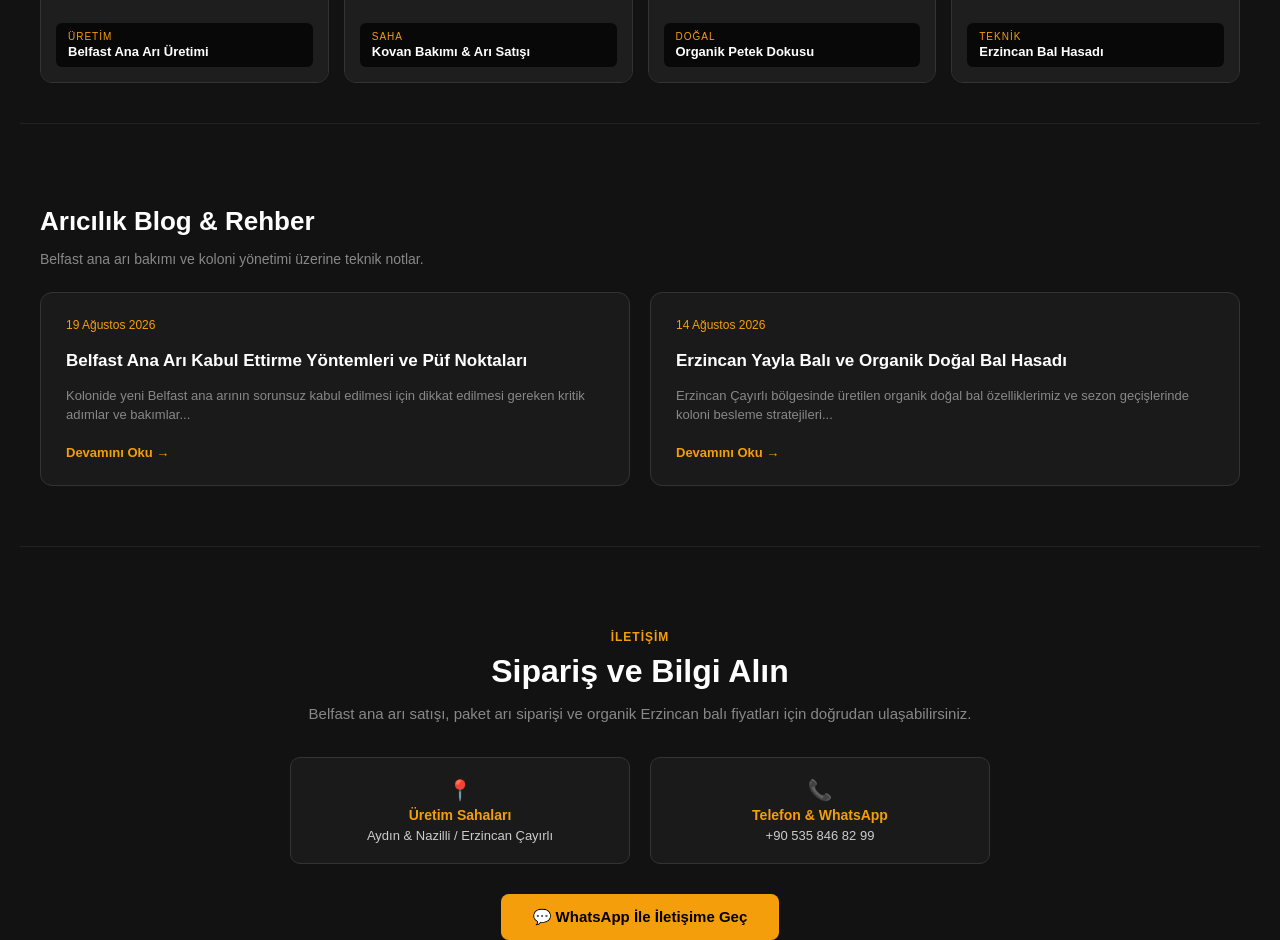
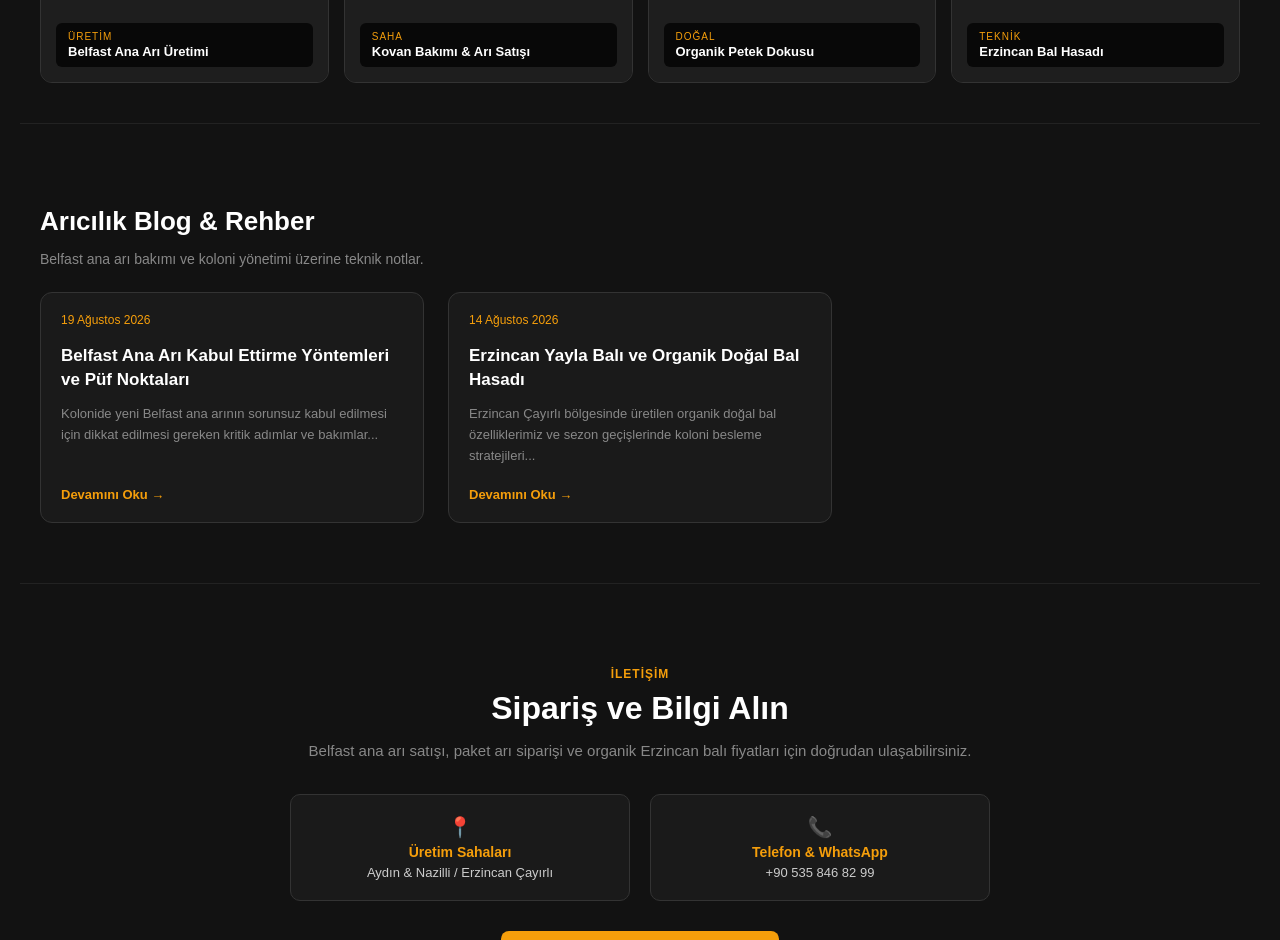
Before and after one commit to caglarkorkmazx-commits/korkmaz-aricilik, a Next.js app: page / in a window 1280 px wide. Shown: the part 1860-2800 px from the top of the page. Built offline with nearby package versions, Linux system fonts and the light colour scheme; no server answers; the database is empty.

Commit message:
Update page.js

```diff
--- a/app/page.js
+++ b/app/page.js
@@ -25,6 +25,7 @@ export default function Home() {
 
   const [slideIndex, setSlideIndex] = useState(0)
   const [isMobile, setIsMobile] = useState(false)
+  const [selectedBlog, setSelectedBlog] = useState(null)
 
   useEffect(() => {
     const checkMobile = () => {
@@ -83,6 +84,7 @@ export default function Home() {
     { name: 'Hizmetlerimiz', href: '#hizmetlerimiz' },
     { name: 'Hakkımızda', href: '#hakkimizda' },
     { name: 'Galeri', href: '#galeri' },
+    { name: 'Bloglar', href: '#blog' },
     { name: 'İletişim', href: '#iletisim' },
   ]
 
@@ -336,25 +338,85 @@ export default function Home() {
         </div>
       </section>
 
-      <section style={{ maxWidth: '1200px', margin: '0 auto', padding: '60px 20px', borderTop: '1px solid #222' }}>
+      {/* DÜZENLENEN BLOG SEKSİYONU */}
+      <section id="blog" style={{ maxWidth: '1200px', margin: '0 auto', padding: '60px 20px', borderTop: '1px solid #222' }}>
         <div style={{ marginBottom: '25px' }}>
           <h2 style={{ fontSize: '26px', fontWeight: 'bold', marginBottom: '8px' }}>Arıcılık Blog & Rehber</h2>
           <p style={{ color: '#888', fontSize: '14px' }}>Belfast ana arı bakımı ve koloni yönetimi üzerine teknik notlar.</p>
         </div>
 
-        <div style={{ display: 'grid', gridTemplateColumns: 'repeat(auto-fit, minmax(280px, 1fr))', gap: '20px' }}>
+        <div style={{ display: 'grid', gridTemplateColumns: 'repeat(auto-fill, minmax(300px, 1fr))', gap: '24px' }}>
           {blogs.map((blog, i) => (
-            <div key={blog.id || i} style={{ backgroundColor: '#1a1a1a', border: '1px solid #333', padding: '25px', borderRadius: '12px', display: 'flex', flexDirection: 'column', justifyContent: 'space-between' }}>
-              <div>
-                <span style={{ fontSize: '12px', color: '#f59e0b', display: 'block', marginBottom: '10px' }}>{blog.date}</span>
-                <h3 style={{ fontSize: '17px', lineHeight: '1.4', marginBottom: '12px', color: '#fff' }}>{blog.title}</h3>
-                <p style={{ fontSize: '13px', color: '#888', lineHeight: '1.5', marginBottom: '20px' }}>{blog.excerpt}</p>
+            <article
+              key={blog.id || i}
+              style={{
+                backgroundColor: '#1a1a1a',
+                border: '1px solid #333',
+                borderRadius: '12px',
+                overflow: 'hidden',
+                display: 'flex',
+                flexDirection: 'column',
+                justify: 'space-between'
+              }}
+            >
+              {blog.image_url && (
+                <img
+                  src={blog.image_url}
+                  alt={blog.title}
+                  style={{ width: '100%', height: '180px', objectFit: 'cover' }}
+                />
+              )}
+              <div style={{ padding: '20px', flex: 1, display: 'flex', flexDirection: 'column', justifyContent: 'space-between' }}>
+                <div>
+                  <span style={{ fontSize: '12px', color: '#f59e0b', display: 'block', marginBottom: '8px' }}>{blog.date}</span>
+                  <h3 style={{ fontSize: '17px', lineHeight: '1.4', marginBottom: '10px', color: '#fff', fontWeight: 'bold' }}>{blog.title}</h3>
+                  <p style={{
+                    fontSize: '13px',
+                    color: '#888',
+                    lineHeight: '1.6',
+                    marginBottom: '20px',
+                    display: '-webkit-box',
+                    WebkitLineClamp: 3,
+                    WebkitBoxOrient: 'vertical',
+                    overflow: 'hidden'
+                  }}>
+                    {blog.excerpt}
+                  </p>
+                </div>
+                <button
+                  onClick={() => setSelectedBlog(blog)}
+                  style={{ background: 'none', border: 'none', color: '#f59e0b', fontSize: '13px', fontWeight: '600', cursor: 'pointer', textAlign: 'left', padding: 0 }}
+                >
+                  Devamını Oku &rarr;
+                </button>
               </div>
-              <span style={{ color: '#f59e0b', fontSize: '13px', fontWeight: '600', cursor: 'pointer' }}>Devamını Oku &rarr;</span>
-            </div>
+            </article>
           ))}
         </div>
       </section>
+
+      {/* POP-UP MODAL (DEVAMINI OKU PENCERESİ) */}
+      {selectedBlog && (
+        <div style={{ position: 'fixed', inset: 0, backgroundColor: 'rgba(0,0,0,0.85)', display: 'flex', alignItems: 'center', justifyContent: 'center', zIndex: 1000, padding: '20px' }}>
+          <div style={{ backgroundColor: '#1e1e1e', maxWidth: '700px', width: '100%', maxHeight: '85vh', borderRadius: '12px', overflowY: 'auto', border: '1px solid #333', padding: '30px', position: 'relative' }}>
+            <button
+              onClick={() => setSelectedBlog(null)}
+              style={{ position: 'absolute', top: '15px', right: '15px', background: '#333', color: '#fff', border: 'none', borderRadius: '50%', width: '32px', height: '32px', cursor: 'pointer', fontSize: '16px', display: 'flex', alignItems: 'center', justifyContent: 'center' }}
+            >
+              ✕
+            </button>
+
+            {selectedBlog.image_url && (
+              <img src={selectedBlog.image_url} alt={selectedBlog.title} style={{ width: '100%', maxHeight: '320px', objectFit: 'cover', borderRadius: '8px', marginBottom: '20px' }} />
+            )}
+            <span style={{ fontSize: '12px', color: '#f59e0b', display: 'block', marginBottom: '8px' }}>{selectedBlog.date}</span>
+            <h2 style={{ fontSize: '22px', color: '#fff', marginBottom: '20px', lineHeight: '1.4' }}>{selectedBlog.title}</h2>
+            <div style={{ color: '#ccc', fontSize: '14px', lineHeight: '1.8', whiteSpace: 'pre-line' }}>
+              {selectedBlog.excerpt}
+            </div>
+          </div>
+        </div>
+      )}
 
       <section id="iletisim" style={{ maxWidth: '1200px', margin: '0 auto', padding: '80px 20px', borderTop: '1px solid #222' }}>
         <div style={{ textAlign: 'center', maxWidth: '700px', margin: '0 auto' }}>
```
